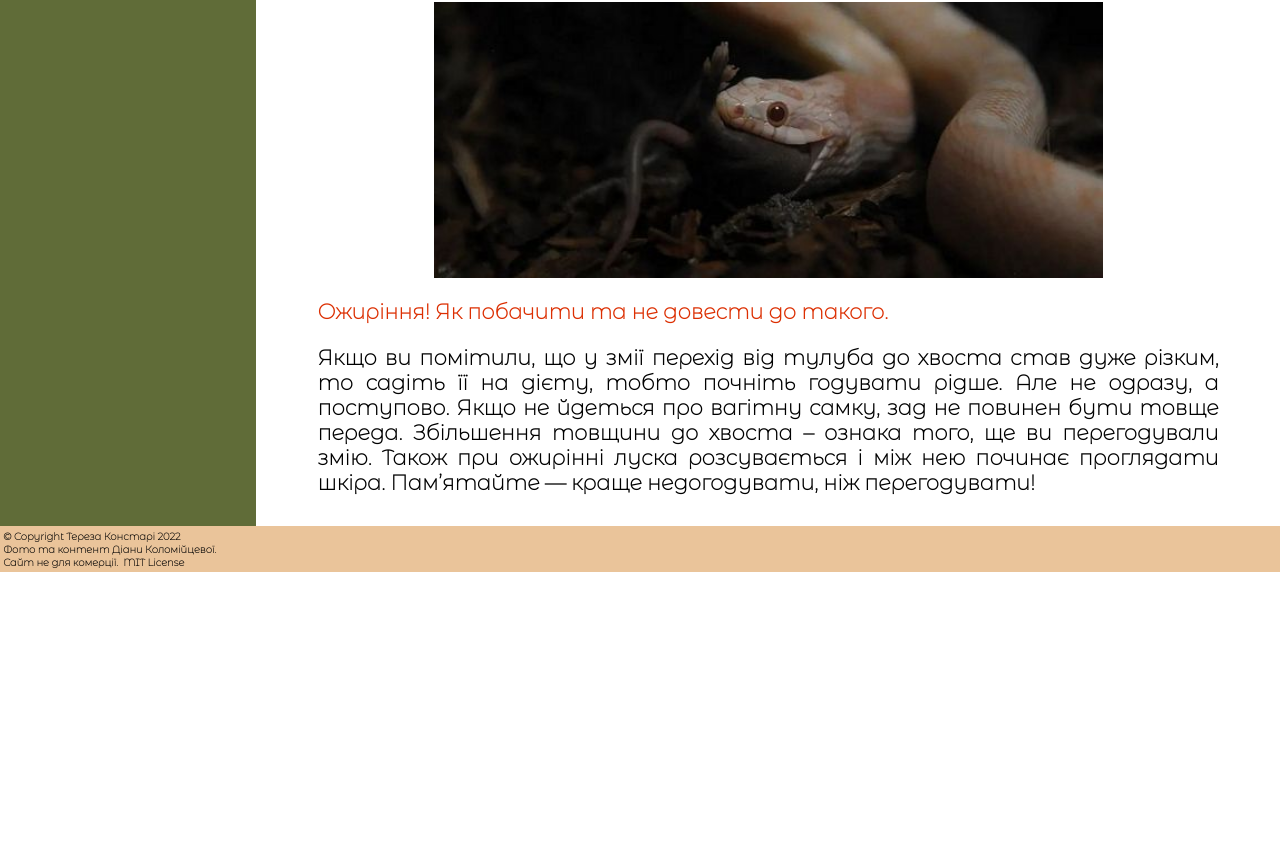
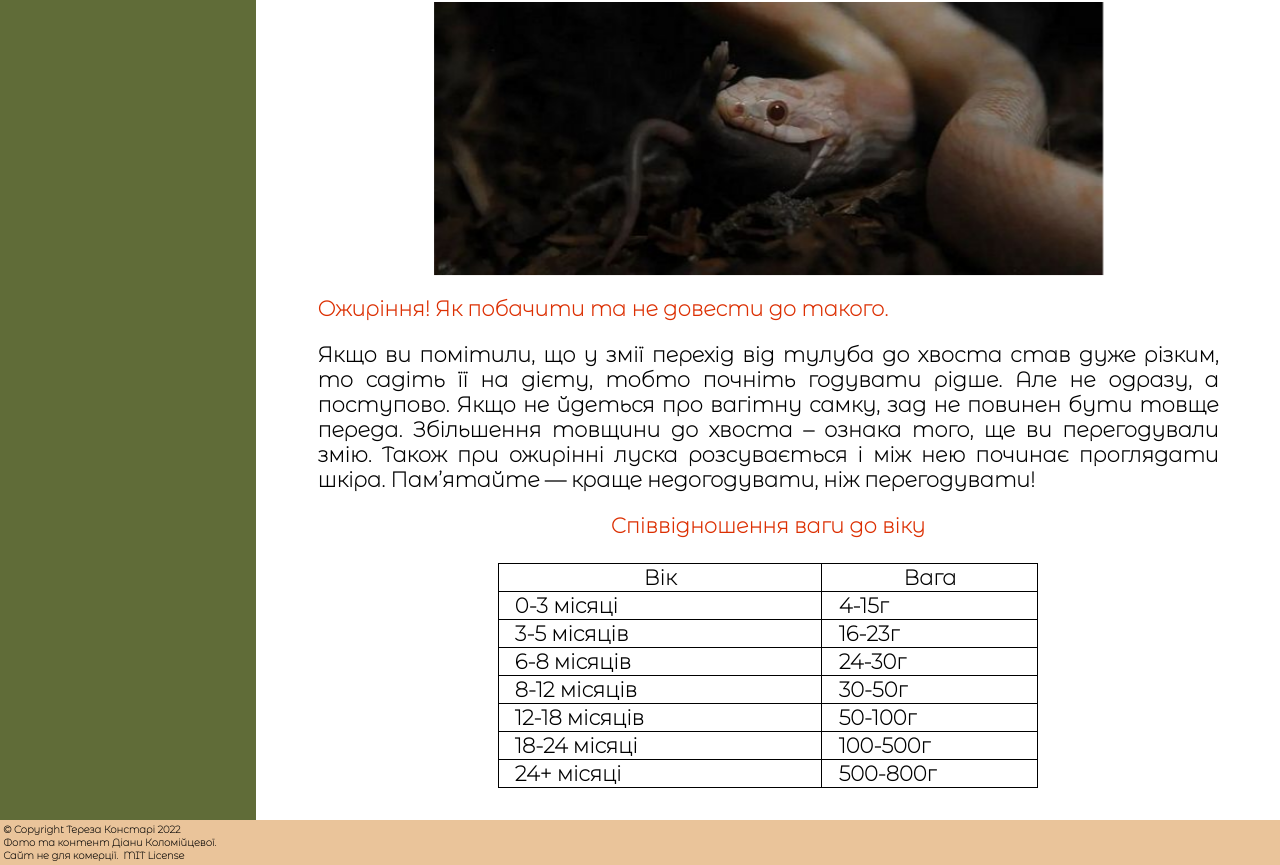
Before and after one commit to Teresa-Konsta/lovely-snakes, a Next.js app: page /feeding in a window 1280 px wide. Shown: the part 1001-1866 px from the top of the page. Before the commit the page ends 1573 px from the top, so only its background shows below. Built offline with nearby package versions, Linux system fonts and the light colour scheme.

Commit message:
content update

```diff
--- a/components/UI/PageContainer.module.css
+++ b/components/UI/PageContainer.module.css
@@ -22,6 +22,19 @@
     color: #DC2F02;
 }
 
+.tbl, .tbl td, .tbl th, .tbl tr {
+    border: 1px solid black;
+    border-collapse: collapse;
+    min-width: max-content;
+    width: 60%;
+    padding-left: 3%;
+    padding-right: 3%;
+}
+
+.tbl th {
+    text-align: center;
+}
+
 @supports (display: flex) {
     @media screen and (min-width: 280px) {
         .container {
--- a/components/layout/Header.js
+++ b/components/layout/Header.js
@@ -10,7 +10,7 @@ const Header = () => {
     return(
         <header className={styles.header}>
                 <h2>
-                    <Link href='/'>
+                    <Link href='/' legacyBehavior>
                         <div className={styles.line}>
                             <span className={styles.headerline}>
                                 Lovely Snakes
@@ -21,10 +21,9 @@ const Header = () => {
                         </div>
                     </Link>
                 </h2>
-                <Link href='https://instagram.com/lovely_snakesss?igshid=YmMyMTA2M2Y='>
-                    <a href='https://instagram.com/lovely_snakesss?igshid=YmMyMTA2M2Y='
+                <a href='https://instagram.com/lovely_snakesss?igshid=YmMyMTA2M2Y='
                         className={styles.instagram}
-                    >
+                >
                         <Image
                             layout='intrinsic'
                             alt='instagram'
@@ -34,8 +33,7 @@ const Header = () => {
                             quality='75'
                         /><br/>
                         <AiOutlineInstagram/>lovely_snakesss
-                    </a>
-                </Link>
+                </a>
         </header>
     );
 };
--- a/components/layout/Navigation.js
+++ b/components/layout/Navigation.js
@@ -26,7 +26,7 @@ const Navigation = (props) => {
       <div onClick={closeMenuHandler}><AiOutlineClose className={styles.icon}/></div>
       {navMenu.map((item, index) => {
         return (
-          <Link key={index} href={item.path}>
+          <Link key={index} href={item.path} legacyBehavior>
             <a
               className={`${
                 router.pathname === item.path ? styles.activeLink : null
--- a/pages/_app.js
+++ b/pages/_app.js
@@ -3,8 +3,7 @@ import Head from "next/head";
 import Layout from '../components/layout/Layout'
 import '../styles/globals.css'
 
-function MyApp({ Component, pageProps }) {
-  return(
+function MyApp({ Component, pageProps }) {return(
     <Fragment>
       <Head>
         <title>Lovely Snakes</title>
--- a/pages/feeding.js
+++ b/pages/feeding.js
@@ -3,8 +3,10 @@ import PageContainer from "../components/UI/PageContainer";
 import styles from '../components/UI/PageContainer.module.css';
 
 export default function Feeding() {
+    //const NoSSR = dynamic(() => import('../components/no-ssr'), { ssr: false })
+
     return(
-        <PageContainer>
+        <PageContainer suppressHydrationWarning={true}>
             <h2>Годування</h2>
             <h3>
                 <p>
@@ -27,7 +29,7 @@ export default function Feeding() {
                     Активно росте полоз перші три роки, а потім ще підростає, але повільно.
                 </p>
                 <p>
-                    Змія може відмовитись від їжі. Скоріш за все, це означає, що вона буде линяти. Згодом в неї помутніють очі і вона стане бляклою.
+                    Змія може відмовитись від їжі. Скоріш за все, це означає, що вона буде линяти. Згодом у неї помутніють очі і вона стане бляклою.
                     Та незабаром очі знову просвітліють, і це буде означати, що скоро змія перелиняє.
                     Під час линяння вологість повинна бути трохи більшою, ніж зазвичай.
                 </p>
@@ -62,6 +64,47 @@ export default function Feeding() {
                     Також при ожирінні луска розсувається і між нею починає проглядати шкіра.
                     Пам’ятайте — краще недогодувати, ніж перегодувати!
                 </p>
+                <div className={styles.stress}>
+                    <div>Співвідношення ваги до віку</div>
+                </div><br/>
+                <div>
+                    <table  className={styles.tbl}>
+                        <tbody>
+                            <tr>
+                                <th>Вік</th>
+                                <th>Вага</th>
+                            </tr>
+                            <tr>
+                                <td>0-3 місяці</td>
+                                <td>4-15г</td>
+                            </tr>
+                            <tr>
+                                <td>3-5 місяців</td>
+                                <td>16-23г</td>
+                            </tr>
+                            <tr>
+                                <td>6-8 місяців</td>
+                                <td>24-30г</td>
+                            </tr>
+                            <tr>
+                                <td>8-12 місяців</td>
+                                <td>30-50г</td>
+                            </tr>
+                            <tr>
+                                <td>12-18 місяців</td>
+                                <td>50-100г</td>
+                            </tr>
+                            <tr>
+                                <td>18-24 місяці</td>
+                                <td>100-500г</td>
+                            </tr>
+                            <tr>
+                                <td>24+ місяці</td>
+                                <td>500-800г</td>
+                            </tr>
+                        </tbody>
+                    </table>
+                </div>
             </h3>
         </PageContainer>
     );
--- a/pages/important.js
+++ b/pages/important.js
@@ -21,7 +21,7 @@ export default function Important() {
                 </p>
                 <p>
                     Не чіпайте змію руками, які пахнуть мишами — вкусить.
-                    Взагалі, беріть змію чистими руками.
+                    Взагалі, беріть змію тільки чистими руками.
                 </p>
                 <p>
                     Змію не треба брати на руки безперервно. Це може викликати стрес.
--- a/pages/index.js
+++ b/pages/index.js
@@ -24,7 +24,7 @@ export default function Home() {
         </p>
         <p>
           Маїса можна утримувати як і одного в тераріумі, так і парами або групою з одного самця і декількох самок.
-          Але за умовою, що вони приблизно однакового розміру, спокійно себе ведуть і не агресивні одне до одного.
+          Але за умови, що вони приблизно однакового розміру, спокійно себе ведуть і не агресивні одне до одного.
         </p>
         <p className={styles.stress}>
           Який сенс заводити змію?
@@ -34,7 +34,7 @@ export default function Home() {
           Вона німа, глуха, сама по собі не має запаху, їсть рідко, не потребує вашої уваги,
           в неї немає почуттів, а тому й сумувати за вами не буде.
           Взагалі, змій не потрібно дуже часто брати на руки, щоб вони не відчували стресу.
-          Для людини, яка не має багато вільного часу, змія — це найзручніша тварина, а особливо така невибаглива, як маїсовий полоз.
+          Для людини, яка не має багато вільного часу, змія — це найзручніша тварина, особливо така невибаглива, як маїсовий полоз.
         </p>
         <p>
           Так, любити вас змія не буде. Ніколи.
--- a/pages/terrarium.js
+++ b/pages/terrarium.js
@@ -12,14 +12,14 @@ export default function Terrarium() {
                     Дуже великий тераріум теж не потрібен. Оптимальний розмір 70(або 80)х40х40 (чи 45-50, не важливо).
                 </p>
                 <p>
-                    Не садіть маленьку змію одразу у великий тераріум. Нехай спершу посидить у контейнері на 15-30л, не більше.
-                    У великому тераріумі маленька змія може відчувати великий стрес і відмовлятись від їжі.
+                    Не садіть маленьку змію одразу у великий тераріум. Нехай спершу посидить у контейнері на 10-20л, не більше.
+                    У великому тераріумі маленька змія може відчувати великий стрес і відмовлятися від їжі.
                     Пересадити можна буде десь через півроку-рік.
                 </p>
                 <p>
                     Замість тераріуму можна використовувати харчовий контейнер,
                     але тоді в ньому потрібно буде зробити <span>правильну проточну вентиляцію</span>.
-                    Дивіться, щоб дірки були не такі великі, щоб змія змогла втекти. Якщо голова пролізе — пролізе і змія.
+                    Дивіться, щоб дірки були не такі великі, щоб змія змогла втекти. Якщо пролізе голова — пролізе і змія.
                     Приклад проточної вентиляції на фото:
                 </p>
             </h3>
```
Also changed, not shown: package.json (+4 -4 lines), pages/accessories.js (+5 -5 lines), pages/heating.js (+11 -11 lines), pages/reproduction.js (+8 -8 lines), 1 other file (tests, documents, lock files or other folders).
